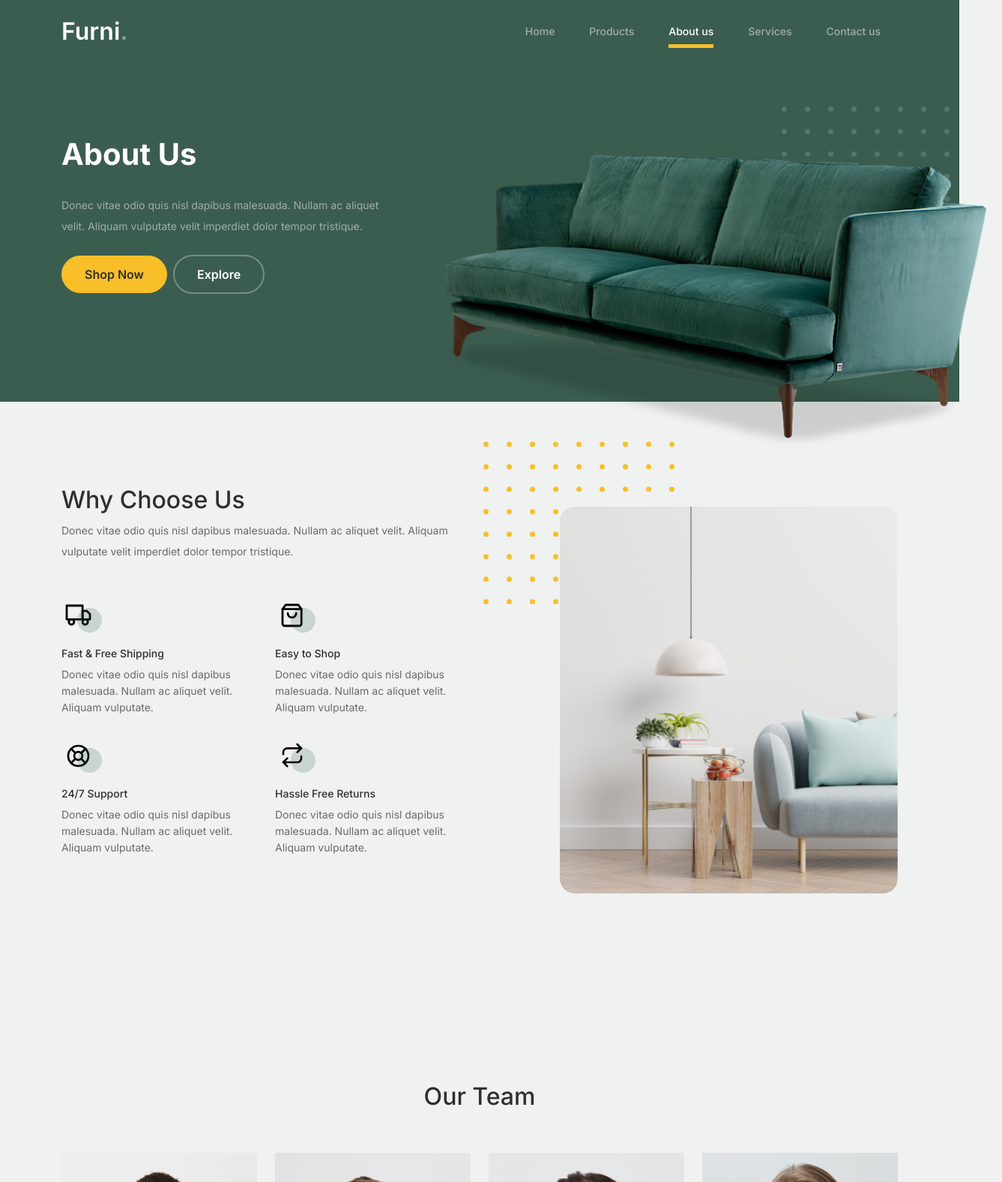
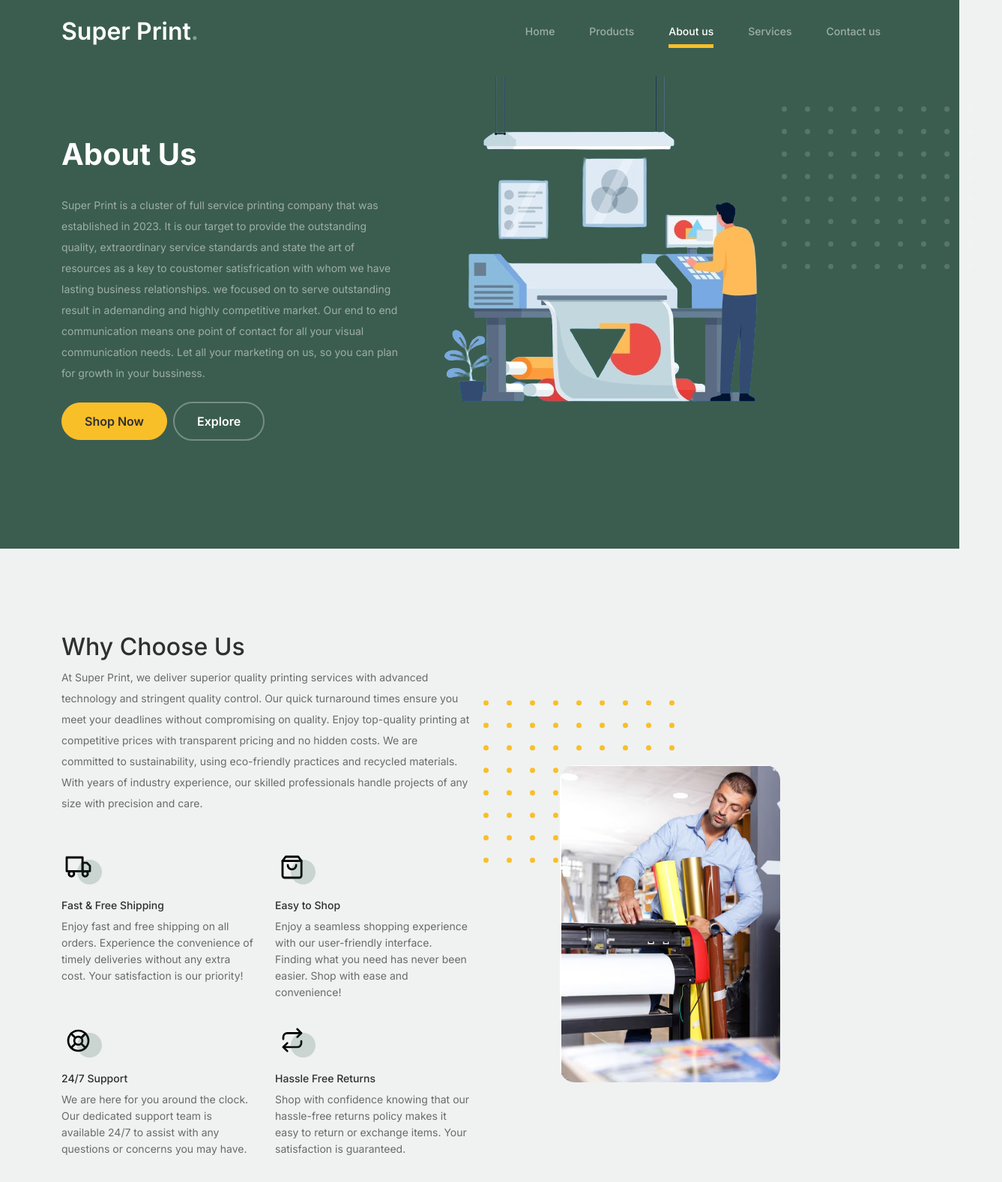
Before and after one commit to Harshdev10/super-print, a plain HTML site: page about.html in a window 1280 px wide. Shown: the top 1577 px of the page at 75% size, 1337 px wide, since content can reach past the window. Drawn offline with Linux system fonts and the light colour scheme.

Commit message:
about us done

```diff
--- a/about.html
+++ b/about.html
@@ -21,7 +21,7 @@
 		<link href="https://cdnjs.cloudflare.com/ajax/libs/font-awesome/6.0.0-beta3/css/all.min.css" rel="stylesheet">
 		<link href="css/tiny-slider.css" rel="stylesheet">
 		<link href="css/style.css" rel="stylesheet">
-		<title>Furni Free Bootstrap 5 Template for Furniture and Interior Design Websites by Untree.co </title>
+		<title>Super Print </title>
 	</head>
 
 	<body>
@@ -30,7 +30,7 @@
 		<nav class="custom-navbar navbar navbar navbar-expand-md navbar-dark bg-dark" arial-label="Furni navigation bar">
 
 			<div class="container">
-				<a class="navbar-brand" href="index.html">Furni<span>.</span></a>
+				<a class="navbar-brand" href="index.html">Super Print<span>.</span></a>
 
 				<button class="navbar-toggler" type="button" data-bs-toggle="collapse" data-bs-target="#navbarsFurni" aria-controls="navbarsFurni" aria-expanded="false" aria-label="Toggle navigation">
 					<span class="navbar-toggler-icon"></span>
@@ -62,13 +62,20 @@
 						<div class="col-lg-5">
 							<div class="intro-excerpt">
 								<h1>About Us</h1>
-								<p class="mb-4">Donec vitae odio quis nisl dapibus malesuada. Nullam ac aliquet velit. Aliquam vulputate velit imperdiet dolor tempor tristique.</p>
+								<p class="mb-4">Super Print is a cluster of full service printing company that was
+									established in 2023. It is our target to provide the outstanding quality,
+									extraordinary service standards and state the art of resources as a key
+									to coustomer satisfrication with whom we have lasting business
+									relationships. we focused on to serve outstanding result in ademanding
+									and highly competitive market. Our end to end communication means
+									one point of contact for all your visual communication needs. Let all
+									your marketing on us, so you can plan for growth in your bussiness.</p>
 								<p><a href="" class="btn btn-secondary me-2">Shop Now</a><a href="#" class="btn btn-white-outline">Explore</a></p>
 							</div>
 						</div>
 						<div class="col-lg-7">
 							<div class="hero-img-wrap">
-								<img src="images/couch.png" class="img-fluid">
+								<img src="images/aboutcover.PNG" class="img-fluid">
 							</div>
 						</div>
 					</div>
@@ -84,7 +91,9 @@
 				<div class="row justify-content-between align-items-center">
 					<div class="col-lg-6">
 						<h2 class="section-title">Why Choose Us</h2>
-						<p>Donec vitae odio quis nisl dapibus malesuada. Nullam ac aliquet velit. Aliquam vulputate velit imperdiet dolor tempor tristique.</p>
+<p>At Super Print, we deliver superior quality printing services with advanced technology and stringent quality control. Our quick turnaround times ensure you meet your deadlines without compromising on quality. Enjoy top-quality printing at competitive prices with transparent pricing and no hidden costs. We are committed to sustainability, using eco-friendly practices and recycled materials. With years of industry experience, our skilled professionals handle projects of any size with precision and care.
+
+						</p>
 
 						<div class="row my-5">
 							<div class="col-6 col-md-6">
@@ -93,7 +102,7 @@
 										<img src="images/truck.svg" alt="Image" class="imf-fluid">
 									</div>
 									<h3>Fast &amp; Free Shipping</h3>
-									<p>Donec vitae odio quis nisl dapibus malesuada. Nullam ac aliquet velit. Aliquam vulputate.</p>
+									<p>Enjoy fast and free shipping on all orders. Experience the convenience of timely deliveries without any extra cost. Your satisfaction is our priority!</p>
 								</div>
 							</div>
 
@@ -103,7 +112,7 @@
 										<img src="images/bag.svg" alt="Image" class="imf-fluid">
 									</div>
 									<h3>Easy to Shop</h3>
-									<p>Donec vitae odio quis nisl dapibus malesuada. Nullam ac aliquet velit. Aliquam vulputate.</p>
+									<p>Enjoy a seamless shopping experience with our user-friendly interface. Finding what you need has never been easier. Shop with ease and convenience!</p>
 								</div>
 							</div>
 
@@ -113,7 +122,8 @@
 										<img src="images/support.svg" alt="Image" class="imf-fluid">
 									</div>
 									<h3>24/7 Support</h3>
-									<p>Donec vitae odio quis nisl dapibus malesuada. Nullam ac aliquet velit. Aliquam vulputate.</p>
+									<p>We are here for you around the clock.
+									   Our dedicated support team is available 24/7 to assist with any questions or concerns you may have.</p>
 								</div>
 							</div>
 
@@ -123,7 +133,8 @@
 										<img src="images/return.svg" alt="Image" class="imf-fluid">
 									</div>
 									<h3>Hassle Free Returns</h3>
-									<p>Donec vitae odio quis nisl dapibus malesuada. Nullam ac aliquet velit. Aliquam vulputate.</p>
+									<p>Shop with confidence knowing that our hassle-free returns policy makes it easy to return or exchange items.
+									   Your satisfaction is guaranteed.</p>
 								</div>
 							</div>
 
@@ -132,7 +143,7 @@
 
 					<div class="col-lg-5">
 						<div class="img-wrap">
-							<img src="images/why-choose-us-img.jpg" alt="Image" class="img-fluid">
+							<img src="images/aboutus.PNG" alt="Image" class="img-fluid">
 						</div>
 					</div>
 
@@ -237,14 +248,14 @@
 
 											<div class="testimonial-block text-center">
 												<blockquote class="mb-5">
-													<p>&ldquo;Donec facilisis quam ut purus rutrum lobortis. Donec vitae odio quis nisl dapibus malesuada. Nullam ac aliquet velit. Aliquam vulputate velit imperdiet dolor tempor tristique. Pellentesque habitant morbi tristique senectus et netus et malesuada fames ac turpis egestas. Integer convallis volutpat dui quis scelerisque.&rdquo;</p>
+													<p>&ldquo;"Super Print delivers top-notch printing services with a user-friendly website, excellent customer service, and high-quality prints. Highly recommend for any printing needs!"&rdquo;</p>
 												</blockquote>
 
 												<div class="author-info">
 													<div class="author-pic">
-														<img src="images/person-1.png" alt="Maria Jones" class="img-fluid">
+														<img src="images/customer1.PNG" alt="Maria Jones" class="img-fluid">
 													</div>
-													<h3 class="font-weight-bold">Maria Jones</h3>
+													<h3 class="font-weight-bold">Adam Jones</h3>
 													<span class="position d-block mb-3">CEO, Co-Founder, XYZ Inc.</span>
 												</div>
 											</div>
@@ -260,14 +271,14 @@
 
 											<div class="testimonial-block text-center">
 												<blockquote class="mb-5">
-													<p>&ldquo;Donec facilisis quam ut purus rutrum lobortis. Donec vitae odio quis nisl dapibus malesuada. Nullam ac aliquet velit. Aliquam vulputate velit imperdiet dolor tempor tristique. Pellentesque habitant morbi tristique senectus et netus et malesuada fames ac turpis egestas. Integer convallis volutpat dui quis scelerisque.&rdquo;</p>
+													<p>&ldquo;"I've been using Super Print for all my printing needs, and they never disappoint! Their easy-to-use platform, combined with fast turnaround times and superb print quality, keeps me coming back every time."&rdquo;</p>
 												</blockquote>
 
 												<div class="author-info">
 													<div class="author-pic">
-														<img src="images/person-1.png" alt="Maria Jones" class="img-fluid">
+														<img src="images/customer2.PNG" alt="Maria Jones" class="img-fluid">
 													</div>
-													<h3 class="font-weight-bold">Maria Jones</h3>
+													<h3 class="font-weight-bold">D.Smith</h3>
 													<span class="position d-block mb-3">CEO, Co-Founder, XYZ Inc.</span>
 												</div>
 											</div>
@@ -283,7 +294,7 @@
 
 											<div class="testimonial-block text-center">
 												<blockquote class="mb-5">
-													<p>&ldquo;Donec facilisis quam ut purus rutrum lobortis. Donec vitae odio quis nisl dapibus malesuada. Nullam ac aliquet velit. Aliquam vulputate velit imperdiet dolor tempor tristique. Pellentesque habitant morbi tristique senectus et netus et malesuada fames ac turpis egestas. Integer convallis volutpat dui quis scelerisque.&rdquo;</p>
+													<p>&ldquo;"Super Print is a game-changer for my business! Their variety of printing options and customization features allow me to create professional marketing materials that truly stand out. Plus, their customer service team is always there to assist with any questions I have."&rdquo;</p>
 												</blockquote>
 
 												<div class="author-info">
```
Also changed, not shown: images/aboutcover.png (added), images/aboutus.PNG (added), images/customer1.PNG (added), images/customer2.PNG (added).
